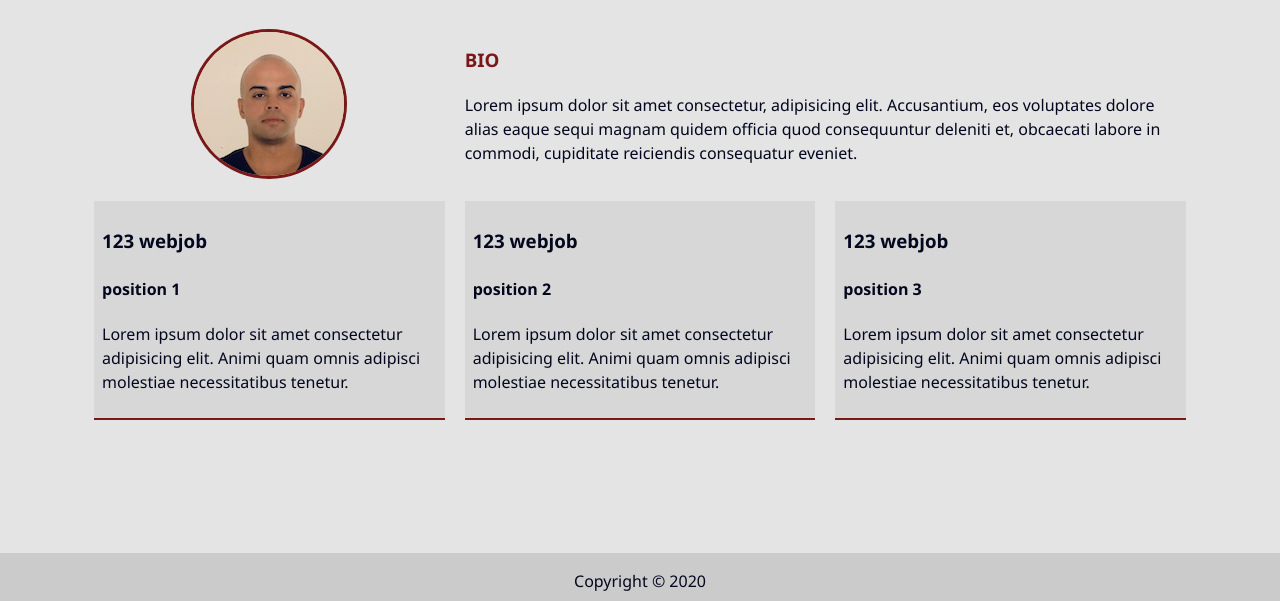
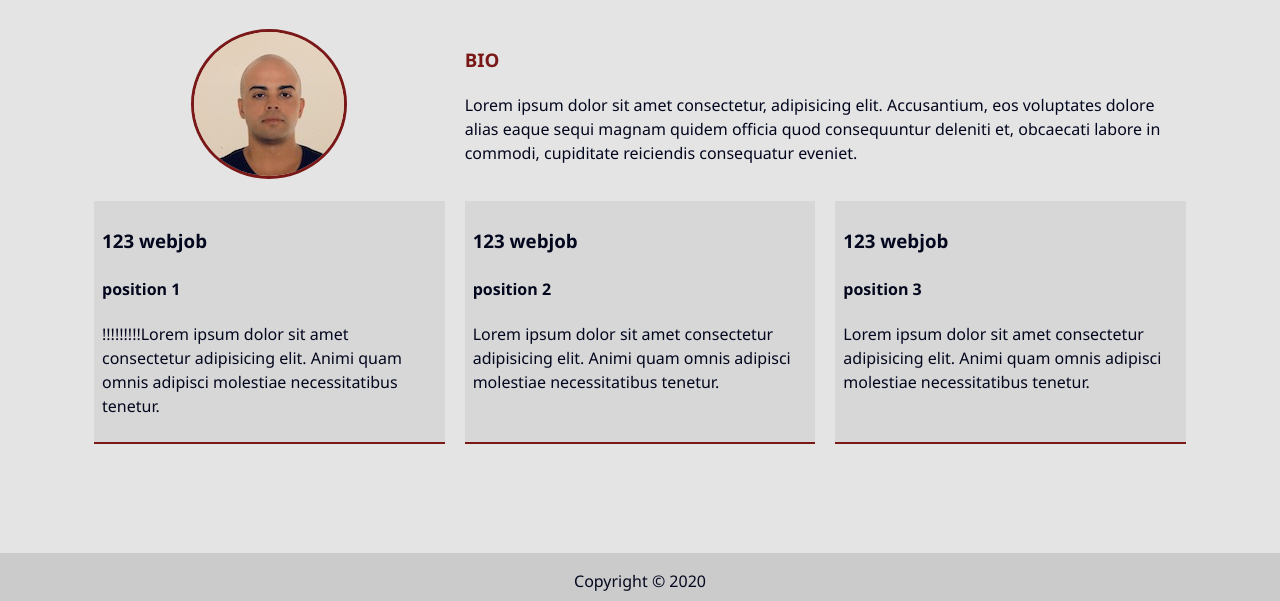
Before and after one commit to Ouss84/oussama_bahri_portfolio, a website: page deploy/about.html in a window 1280 px wide. Shown: the part 199-800 px from the top of the page. Drawn offline with Linux system fonts and the light colour scheme.

Commit message:
modification test

```diff
--- a/deploy/about.html
+++ b/deploy/about.html
@@ -60,8 +60,8 @@
           <h3>123 webjob</h3>
           <h4>position 1</h4>
           <p>
-            Lorem ipsum dolor sit amet consectetur adipisicing elit. Animi quam
-            omnis adipisci molestiae necessitatibus tenetur.
+            !!!!!!!!!Lorem ipsum dolor sit amet consectetur adipisicing elit.
+            Animi quam omnis adipisci molestiae necessitatibus tenetur.
           </p>
         </div>
         <div class="job job-2">
```
